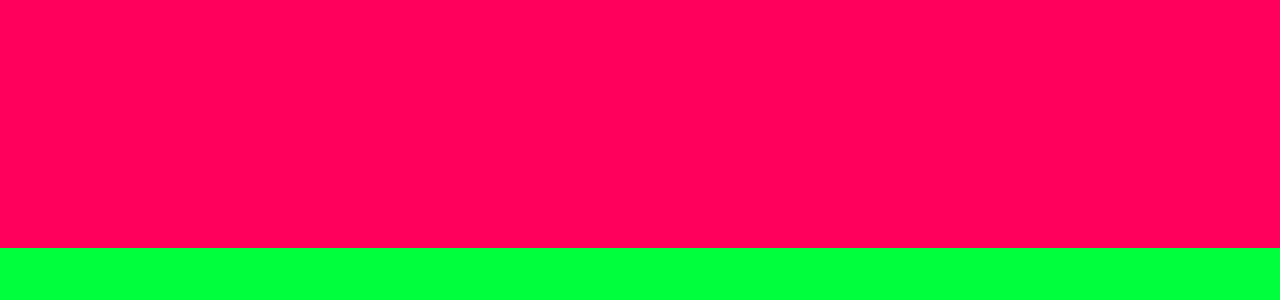
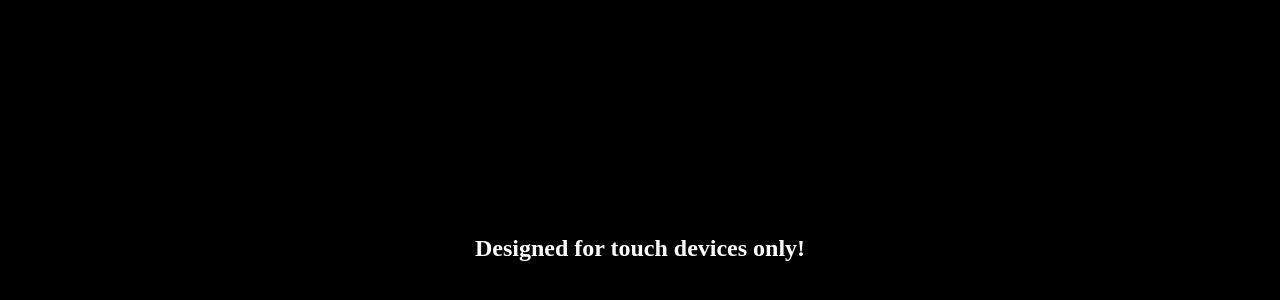
Before and after one commit to Hack-Club-Nitrr/GameBreak, a plain HTML site: page games/ZapTap/index.html in a window 1280 px wide. Shown: the part 152-452 px from the top of the page. Drawn offline with Linux system fonts and the light colour scheme.

Commit message:
Update index.html

```diff
--- a/games/ZapTap/index.html
+++ b/games/ZapTap/index.html
@@ -24,8 +24,9 @@
         color: white;
         font-size: 24px;
         font-weight: 700;
+        z-index: 100;
       }
-      @media screen and (max-width:767px) {
+      @media screen and (min-width:767px) {
         .warning {
           display: flex;
         }
```
